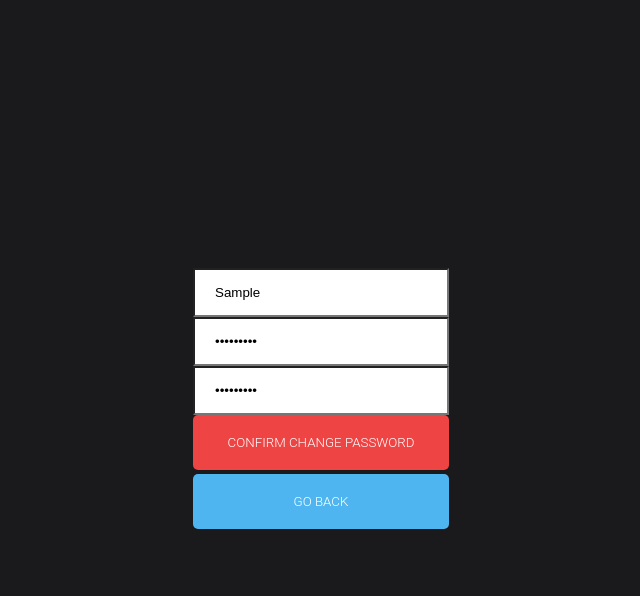
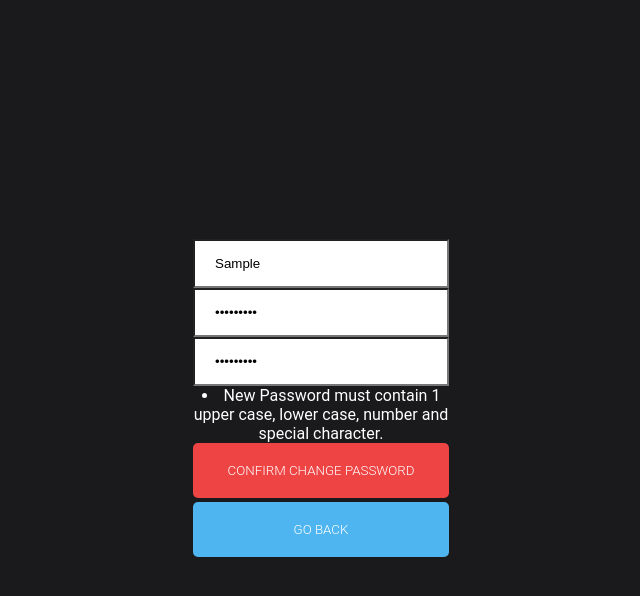
Before and after one commit to OmarMutd/Cross-Chat, a React (Create React App) app: page /ChangePassword in a window 1280 px wide. Both pictures are taken after typing "Sample", "Sample123", "Sample123" into the empty fields and a click on the button "CONFIRM CHANGE PASSWORD". Shown: the top 596 px of the page, without its empty margins (319-959 px from the left). Built offline with nearby package versions, Linux system fonts and the light colour scheme; no server answers.

Commit message:
added error handling for changing password

```diff
--- a/src/ChangePassword/ChangePassword.js
+++ b/src/ChangePassword/ChangePassword.js
@@ -57,15 +57,30 @@ function ChangePassword() {
                     {errors.password && <p className='create-err'>Must enter your current password.</p>}
 
                     <input
-                    ref={register({required: true, minLength: 8})}
+                    ref={register({required: true, maxLength: 71, minLength: 8, pattern: /(?=.*[a-z])(?=.*[A-Z])(?=.*[0-9])(?=.*[!@#\$%\^&])[\S]+/})}
                     name='newpass'
                     placeholder="New Password"
                     className="joinInput"
                     type="password"
                     onChange={(event) => setNewPassword(event.target.value)}
                     />
-                    {errors.newpass && <p className='create-err'>Password must be at least 8 charecters, contain one uppercase and one lower case charecter, and contain one special charecter. </p>}
 
+                    {errors.newpass && errors.newpass.type === "required" && (
+                     <li className='create-err'> New Password is required.
+                     </li>
+                    )}
+                    {errors.newpass && errors.newpass.type === "minLength" && (
+                     <li className='create-err'> New Password must be a least 8 charecters.
+                     </li>
+                    )}
+                     {errors.newpass && errors.newpass.type === "pattern" && (
+                     <li className='create-err'> New Password must contain 1 upper case, lower case, number and special character.
+                     </li>
+                    )}
+                     {errors.newpass && errors.newpass.type === "maxLength" && (
+                     <li className='create-err'> New Password must be less than 72 characters.
+                     </li>
+                    )}
 
                     <button type='submit' className='delete-account-button'>
                         Confirm Change password
```
Also changed, not shown: todo.txt.
